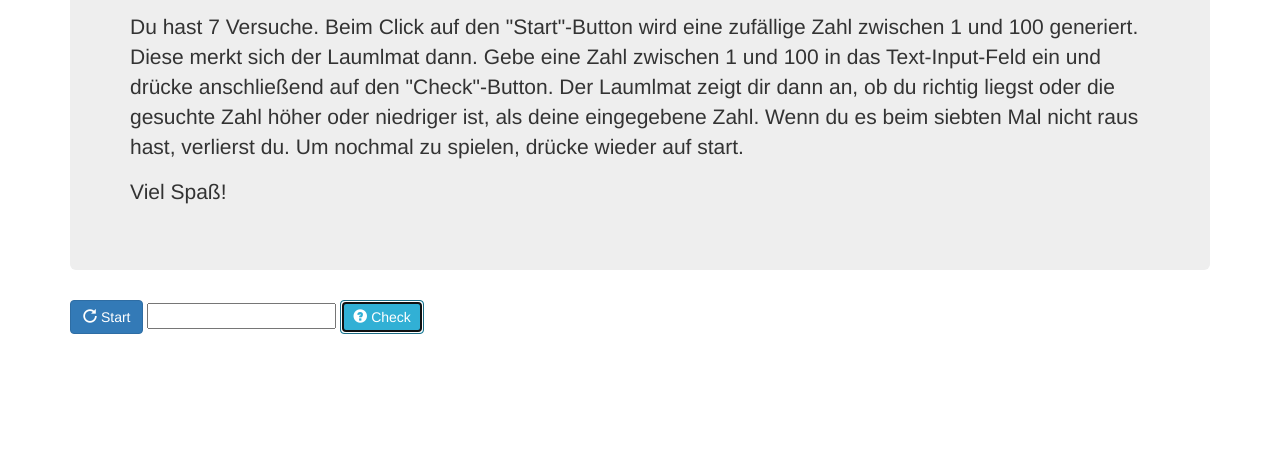
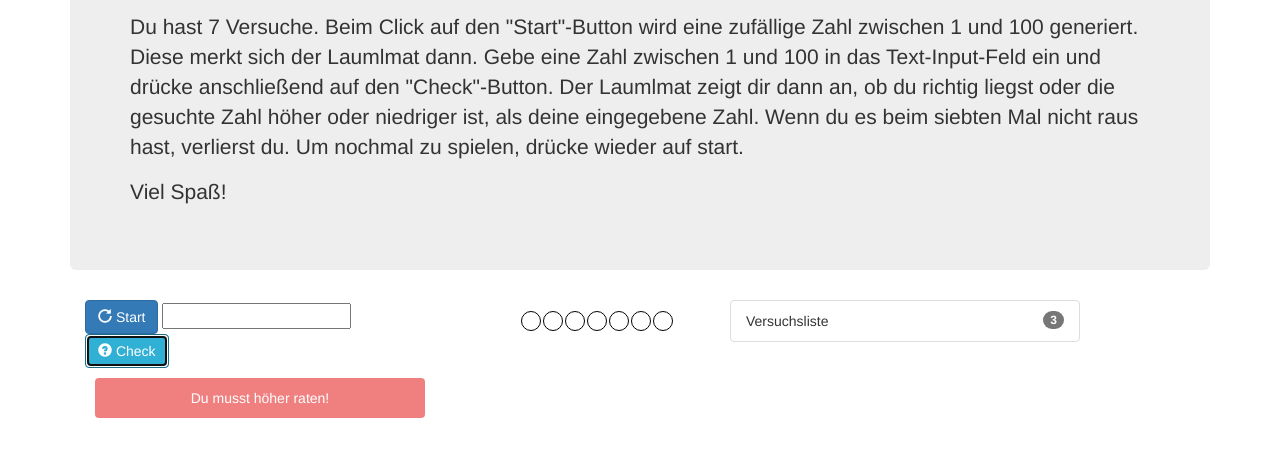
Before and after one commit to lauml/EWP-Ratespiel, a website: page index.html in a window 1280 px wide. Both pictures are taken after a click on the button "Check". Shown: the part 180-636 px from the top of the page. Drawn offline with nearby package versions, Linux system fonts and the light colour scheme; some packages are replaced by stand-ins of ours; a script that the page names is missing.

Commit message:
verschiedenes

```diff
--- a/index.html
+++ b/index.html
@@ -6,6 +6,7 @@
 
     	<link rel="stylesheet" href="node_modules/bootstrap/dist/css/bootstrap.css">
     	<link rel="stylesheet" href="node_modules/tooltipster/css/tooltipster.css">
+    	<link rel="stylesheet" type="text/css" href="ratespiel.css">
 
 </head>
 <body>
@@ -19,11 +20,34 @@
 		</small>
 	</div>
 </div>
-<div id="game" class="container">
-	<button type="button" class="btn btn-primary"><span class="glyphicon glyphicon glyphicon-repeat"></span> Start</button>
+<div id="spiel" class="container">
+
+
+	<div id="buttons" class="col-xs-12 col-md-4">
+	<button type="button" class="btn btn-primary" id="start"><span class="glyphicon glyphicon glyphicon-repeat"></span> Start</button>
 	<input type="text" id="user-input">
-	<button type="button" class="btn btn-info"><span class="glyphicon glyphicon-question-sign"></span> Check</button>
-	<div id="versuchsanzal"></div>
+	<button type="button" class="btn btn-info" id="check"><span class="glyphicon glyphicon-question-sign"></span> Check</button>
+	<div id="resultat"></div>
+	</div>
+
+	<div id="versuchsanzahl" class="col-xs-12 col-md-12">
+	<div id="versuch1" class="versuch" class="versuchda"></div>
+	<div id="versuch2" class="versuch" class="versuchda"></div>
+	<div id="versuch3" class="versuch" class="versuchda"></div>
+	<div id="versuch4" class="versuch" class="versuchda"></div>
+	<div id="versuch5" class="versuch" class="versuchda"></div>
+	<div id="versuch6" class="versuch" class="versuchda"></div>
+	<div id="versuch7" class="versuch" class="versuchda"></div>
+	</div>
+
+	<div id="versuchsliste" class="col-xs-12 col-md-4">
+	<ul class="list-group">
+  		<li class="list-group-item">
+    		<span class="badge">3</span>
+    Versuchsliste
+  		</li>
+	</ul>
+	</div>
 </div>
 
 
@@ -31,7 +55,7 @@
 	<script src="node_modules/jquery/dist/jquery.min.js"></script>
 	<script src="node_modules/tooltipster/js/jquery.tooltipster.min.js"></script>
 	<script src="node_modules/bootstrap/dist/bootstrap.js"></script>
-    <script type="text/javascript" src="filme.js"></script>
+    <script type="text/javascript" src="ratespiel.js"></script>
 
 </body>
 </html>
--- a/ratespiel.css
+++ b/ratespiel.css
@@ -37,13 +37,30 @@
 
 .falsch{
 	background-color: #f08080;
+	color: white;
+	border-radius: 4px;
+	text-align: center;
+	padding: 10px;
+	margin: 10px;
+
 }
 
 .richtig{
 	background-color: palegreen;
+	color: white;
+	border-radius: 4px;
+	text-align: center;
+	padding: 10px;
+	margin: 10px;
+
 }
 
 .verloren{
 	background-color: black;
 	color: white;
+	border-radius: 4px;
+	text-align: center;
+	padding: 10px;
+	margin: 10px;
+
 }
--- a/ratespiel.js
+++ b/ratespiel.js
@@ -8,7 +8,7 @@ let randomNumber = Math.floor(Math.random() * 100 + 1);
 // TODO 1: Initalisieren Sie nach dieser Zeile eine Variable für die Versuchsanzahl.
 
 var versuchsanzahl = 7;
-$("#versuchsanzahl").text(versuchsanzahl);
+
 
 
 /**
@@ -90,5 +90,4 @@ $("button#check").on("click", function(){
 		$("#versuch7").addClass("versuchweg").removeClass("versuchda");
 		}
 
-
 });
```
